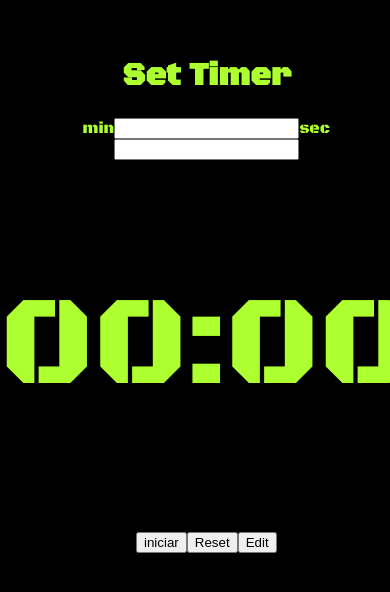
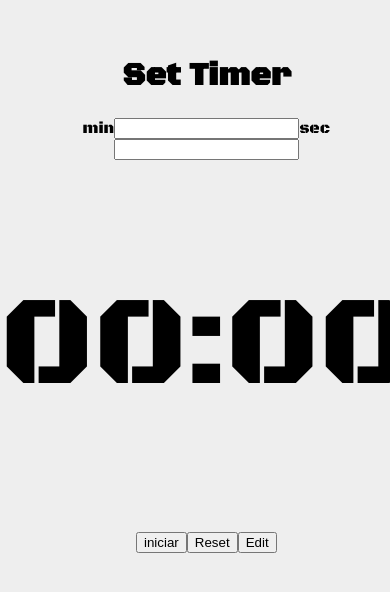
Before and after one commit to diegofernandoalayon/Timer-react, a React (Vite) app: page / in a window 390 px wide. Shown: the part 128-720 px from the top of the page. Built offline with nearby package versions, Linux system fonts and the light colour scheme.

Commit message:
agregando media query para detectar el tema del usuario

```diff
--- a/src/App.css
+++ b/src/App.css
@@ -14,3 +14,19 @@
 #root{
   background-color: black;
 }
+
+@media (prefers-color-scheme: dark) {
+  #root{
+    background-color:black;
+  }
+
+}
+@media (prefers-color-scheme: light) {
+  #root{
+    background-color: #eee;
+    color: white;
+  }
+  h1,h2,h3,p,div{
+    color: black;
+  }
+}
```
